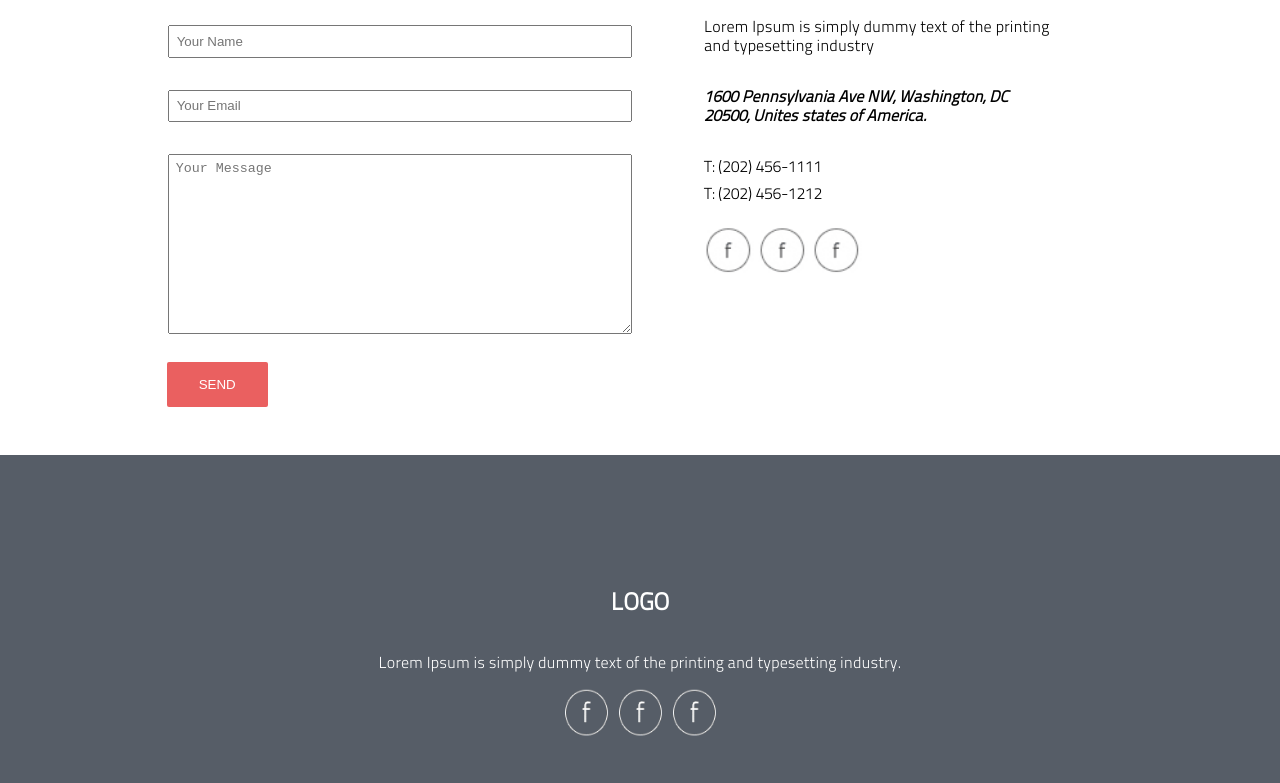
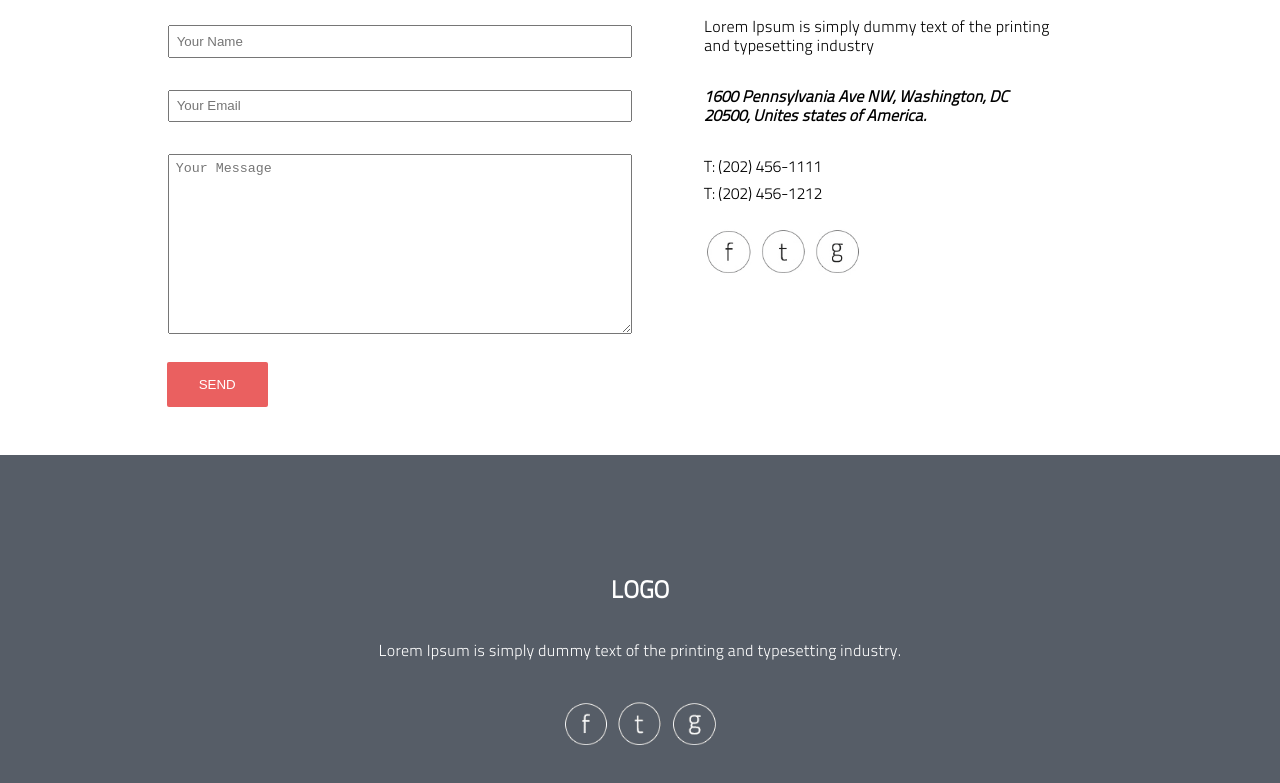
Before and after one commit to deivendranbr/webapp, a website built with webpack: page index.html in a window 1280 px wide. Shown: the part 5364-6147 px from the top of the page. Built offline with nearby package versions, Linux system fonts and the light colour scheme; files whose address does not match are found by name.

Commit message:
style changes

```diff
--- a/css/app.scss
+++ b/css/app.scss
@@ -147,7 +147,7 @@ header {
             width: 100%;
             height: 40%;
             position: absolute;
-            bottom: -125px;
+            bottom: -50%;
             background-color: #565D67;
             transition: bottom 0.5s ease-in-out;
             display: flex;
@@ -271,6 +271,19 @@ footer {
     align-items: center;
     justify-content: center;
     text-align: center;
+}
+
+.contact__social-media {
+    margin-top: 1.5em;
+
+    img {
+        transform: scale(0.9);
+        cursor: pointer;
+    }
+
+    img:hover {
+        transform: scale(1);
+    }
 }
 
 .skills__progress {
--- a/index.html
+++ b/index.html
@@ -313,9 +313,9 @@
                     <a class="contact__number" href="tel:202456-1111">T: (202) 456-1111</a>
                     <a class="contact__number" href="tel:202456-1212">T: (202) 456-1212</a>
                     <div class="contact__social-media">
-                        <img src="./asset/facebook-icon-small.png" alt="facebook-icon" height="50" width="50">
-                        <img src="./asset/facebook-icon-small.png" alt="facebook-icon" height="50" width="50">
-                        <img src="./asset/facebook-icon-small.png" alt="facebook-icon" height="50" width="50">
+                        <img src="./asset/facebook-icon.png" alt="facebook-icon" height="50" width="50">
+                        <img src="./asset/twitter-icon.png" alt="facebook-icon" height="50" width="50">
+                        <img src="./asset/google-icon.png" alt="facebook-icon" height="50" width="50">
                     </div>
                 </div>
             </div>
@@ -327,9 +327,9 @@
             <h2>LOGO</h2>
             <p>Lorem Ipsum is simply dummy text of the printing and typesetting industry. </p>
             <div class="contact__social-media">
-                <img src="./asset/footer-facebook-icon.png" alt="facebook-icon" height="50" width="50">
-                <img src="./asset/footer-facebook-icon.png" alt="facebook-icon" height="50" width="50">
-                <img src="./asset/footer-facebook-icon.png" alt="facebook-icon" height="50" width="50">
+                <img src="./asset/facebook-facebook-icon.png" alt="facebook-icon" height="50" width="50">
+                <img src="./asset/twitter-facebook-icon.png" alt="facebook-icon" height="50" width="50">
+                <img src="./asset/google-facebook-icon.png" alt="facebook-icon" height="50" width="50">
             </div>
         </footer>
         <!-- contact section ends -->
```
Also changed, not shown: asset/facebook-facebook-icon.png (added), asset/facebook-icon-small.png (deleted), asset/facebook-icon.png (added), asset/google-facebook-icon.png (added), asset/google-icon-small.png (deleted), asset/google-icon.png (added), asset/twitter-facebook-icon.png (added), asset/twitter-icon.png (added), dist/build.css, dist/main.js.
